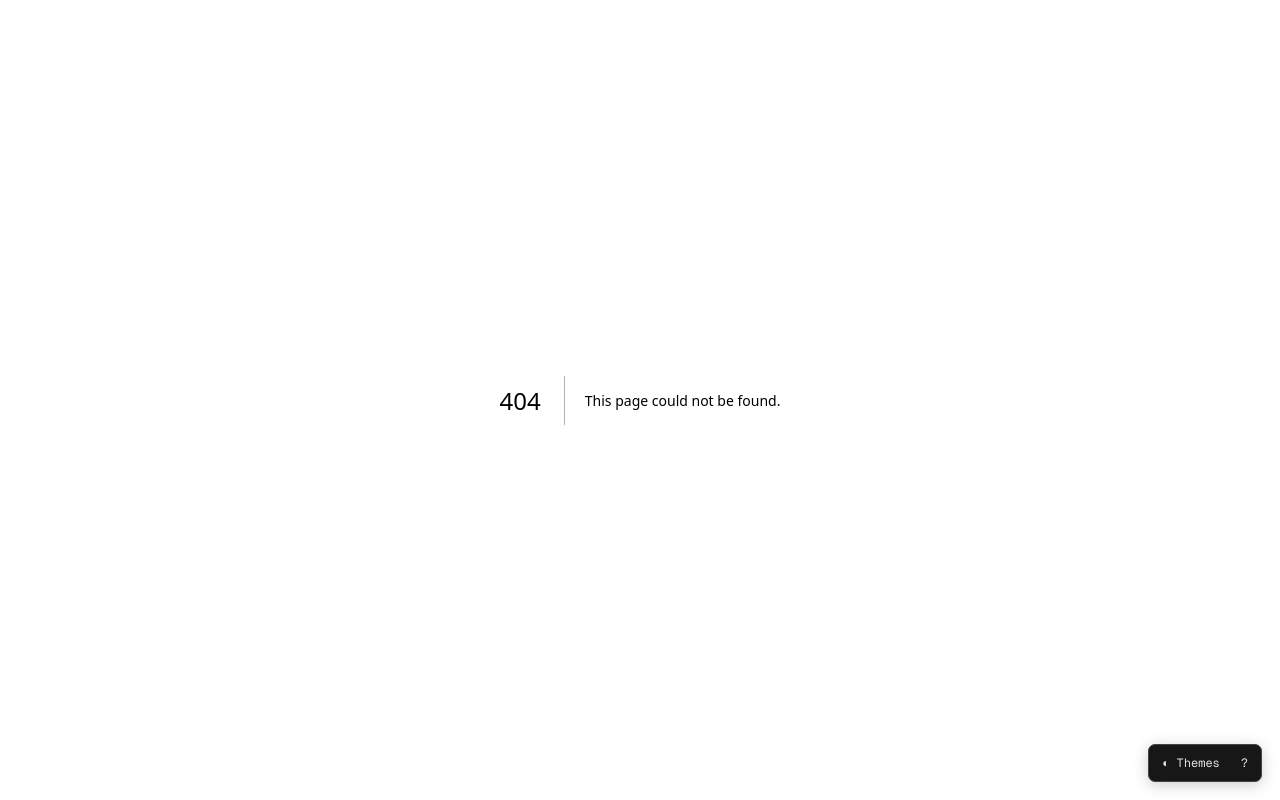
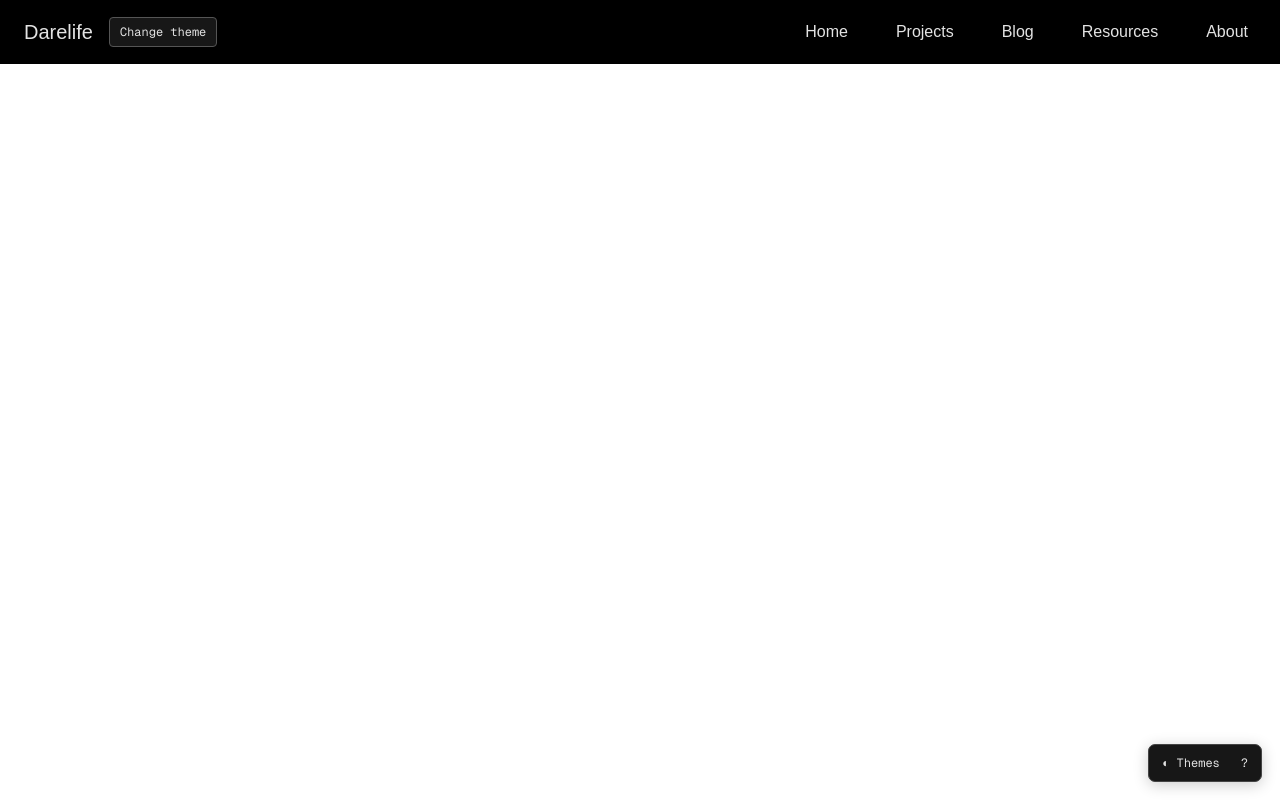
Before and after one commit to Darelife/DareDev, a Next.js app in the folder apps/web/: page /resume in a window 1280 px wide. Before the commit this address had no page. Built offline with nearby package versions, Linux system fonts and the light colour scheme.

Commit message:
feat: Added a resume route: Goes to github.com/darelife/resume

```diff
--- a/apps/web/next.config.ts
+++ b/apps/web/next.config.ts
@@ -18,6 +18,7 @@ const csp = [
   "img-src 'self' data: blob:",
   "font-src 'self' data:",
   "worker-src 'self' blob:",
+  "frame-src 'self'",
   `connect-src 'self' ${apiUrl} https://cloud.umami.is`,
   "object-src 'none'",
   "frame-ancestors 'none'",
--- /dev/null
+++ b/apps/web/src/app/resume/file/route.ts
@@ -0,0 +1,17 @@
+const resumeUrl = "https://raw.githubusercontent.com/darelife/resume/main/resume.pdf";
+
+export async function GET() {
+  const response = await fetch(resumeUrl, { next: { revalidate: 300 } });
+
+  if (!response.ok || !response.body) {
+    return new Response("Unable to load resume", { status: 502 });
+  }
+
+  return new Response(response.body, {
+    headers: {
+      "Content-Type": "application/pdf",
+      "Content-Disposition": "inline; filename=resume.pdf",
+      "Cache-Control": "public, s-maxage=300, stale-while-revalidate=86400",
+    },
+  });
+}
--- /dev/null
+++ b/apps/web/src/app/resume/page.tsx
@@ -0,0 +1,16 @@
+import Navbar from "@/components/navbar";
+
+const resumeUrl = "/resume/file";
+
+export default function ResumePage() {
+  return (
+    <main className="min-h-screen bg-(--appearance-canvas,#000)">
+      <Navbar />
+      <iframe
+        src={resumeUrl}
+        title="Prakhar Bhandari's resume"
+        className="block h-[calc(100vh-64px)] min-h-180 w-full border-0"
+      />
+    </main>
+  );
+}
```
